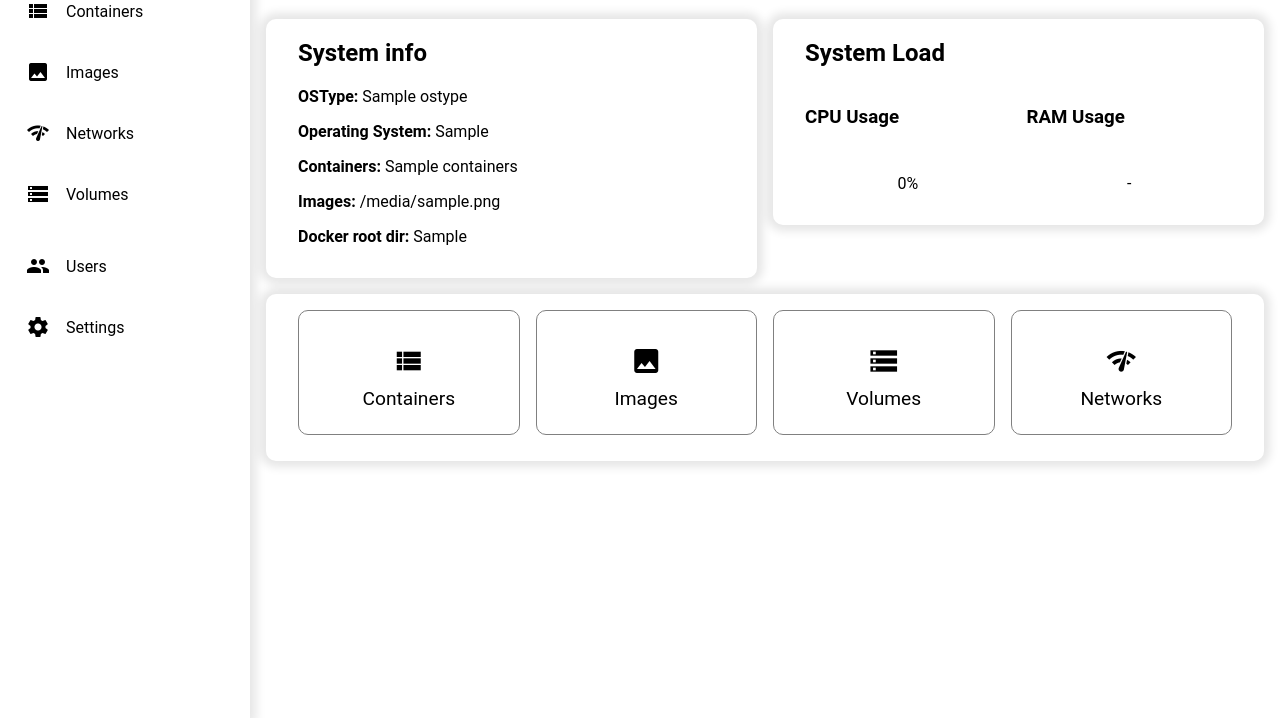
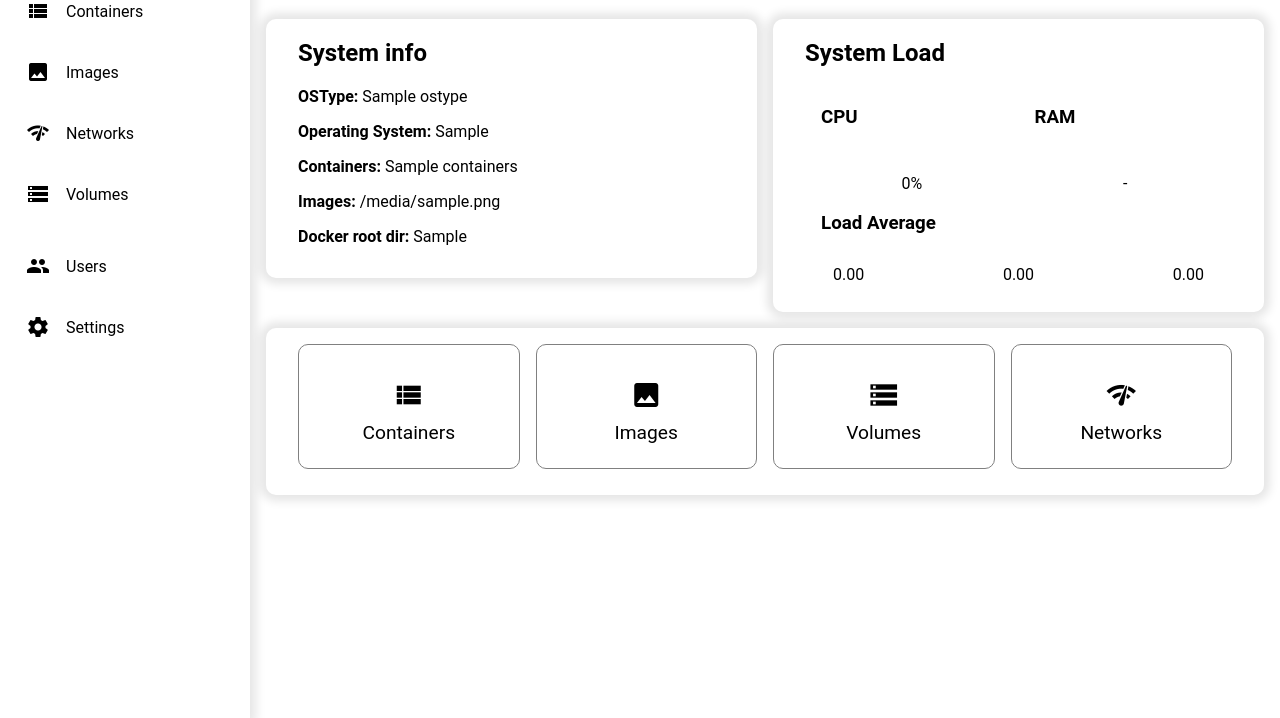
Before and after one commit to danylo829/Containery, a Python web app: template src/app/modules/main/dashboard/templates/dashboard.html in a window 1280 px wide. Shown: the part 82-800 px from the top of the page. Run offline with Jinja, Linux system fonts and the light colour scheme; the template is opened without the code that fills it: most values are stand-ins (such as "Sample title", 1, 10 or a date in 2020).

Commit message:
Added load average to dashboard

```diff
--- a/src/app/modules/main/dashboard/static/js/dashboard.js
+++ b/src/app/modules/main/dashboard/static/js/dashboard.js
@@ -1,25 +1,36 @@
 document.addEventListener('DOMContentLoaded', function() {
-    spinner = document.querySelector('.loading-spinner');
-    spinner.remove();
+    const spinner = document.querySelector('.loading-spinner');
+    if (spinner) {
+        spinner.remove();
+    }
 });
 
 let updateInterval;
+const intervalSeconds = 1; // Define the update interval in seconds
 
 function updateUsage() {
     fetch('/dashboard/usage')
         .then(response => response.json())
         .then(data => {
+            // Update CPU usage
             document.querySelector('.cpu-usage .progress').style.width = data.cpu + '%';
             document.querySelector('.cpu-usage .usage-text').innerText = `${data.cpu}%`;
 
+            // Update RAM usage
             document.querySelector('.ram-usage .progress').style.width = data.ram_percent + '%';
-            document.querySelector('.ram-usage .usage-text').innerText = `${data.ram_absolute}GB / ${data.ram_total} GB`;
+            document.querySelector('.ram-usage .usage-text').innerText = `${data.ram_absolute} GB / ${data.ram_total} GB`;
+
+            // Update Load Average
+            const loadAverageCells = document.querySelectorAll('.load-average td');
+            loadAverageCells[0].innerText = data.load_average[0].toFixed(2);
+            loadAverageCells[1].innerText = data.load_average[1].toFixed(2);
+            loadAverageCells[2].innerText = data.load_average[2].toFixed(2);
         })
         .catch(error => console.error('Error fetching usage data:', error));
 }
 
 function startUpdating() {
-    updateInterval = setInterval(updateUsage, 5000);
+    updateInterval = setInterval(updateUsage, intervalSeconds * 1000);
     updateUsage();
 }
 
--- a/src/app/modules/main/dashboard/templates/dashboard.html
+++ b/src/app/modules/main/dashboard/templates/dashboard.html
@@ -15,22 +15,36 @@
 </div>
 
 <div class="content-card dashboard">
-    <div class="dashboard">
-        <h2>System Load</h2>
-        <div class="usage-stats">
+    <h2>System Load</h2>
+    <div class="usage-stats">
+        <div class="usage-row">
             <div class="cpu-usage">
-                <h3>CPU Usage</h3>
+                <h3>CPU</h3>
                 <div class="progress-bar">
                     <div class="progress" style="width: 0%;"></div>
                 </div>
                 <div class="usage-text">0%</div>
             </div>
             <div class="ram-usage">
-                <h3>RAM Usage</h3>
+                <h3>RAM</h3>
                 <div class="progress-bar">
                     <div class="progress" style="width: 0%;"></div>
                 </div>
                 <div class="usage-text">-</div>
+            </div>
+        </div>
+        <div class="usage-row">
+            <div class="load-average">
+                <h3>Load Average</h3>
+                <table class="stat-table">
+                    <tbody>
+                        <tr>
+                            <td>0.00</td>
+                            <td>0.00</td>
+                            <td>0.00</td>
+                        </tr>
+                    </tbody>
+                </table>
             </div>
         </div>
     </div>
--- a/src/app/static/styles/base.css
+++ b/src/app/static/styles/base.css
@@ -408,19 +408,21 @@ a:hover {
     padding: 0 5px;
 }
 
-.usage-stats {
+.usage-row {
     display: flex;
-    justify-content: space-between;
-    margin-bottom: 1rem;
 }
 
-.cpu-usage, .ram-usage {
+.cpu-usage, .ram-usage, .load-average, .io-operations {
     flex: 1;
-    margin-right: 1rem;
+    padding: 0 1rem;
 }
 
-.cpu-usage:last-child, .ram-usage:last-child {
-    margin-right: 0;
+.stat-table {
+    border-collapse: collapse;
+}
+
+.stat-table td {
+    width: 50%; /* Each column takes up half the space */
 }
 
 .progress-bar {
```
Also changed, not shown: src/app/modules/main/dashboard/routes.py (+20 -1 lines).
